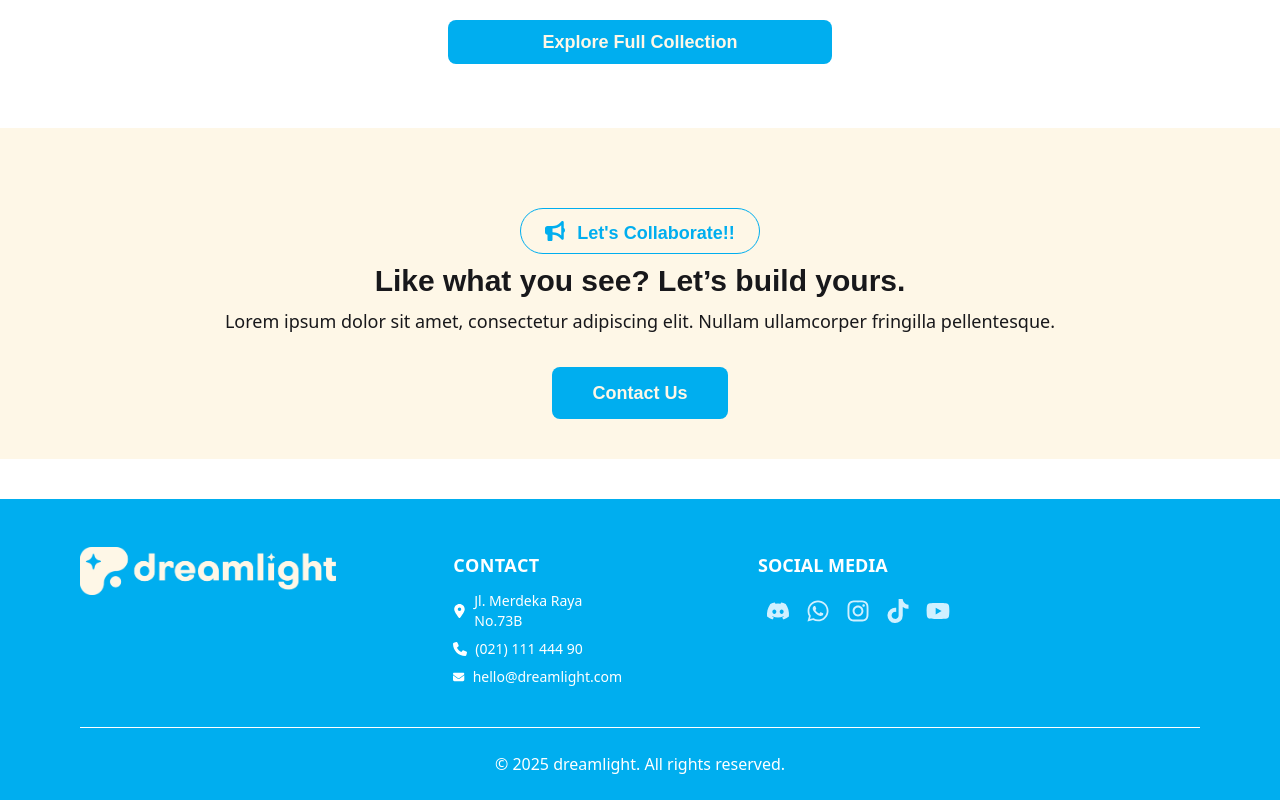
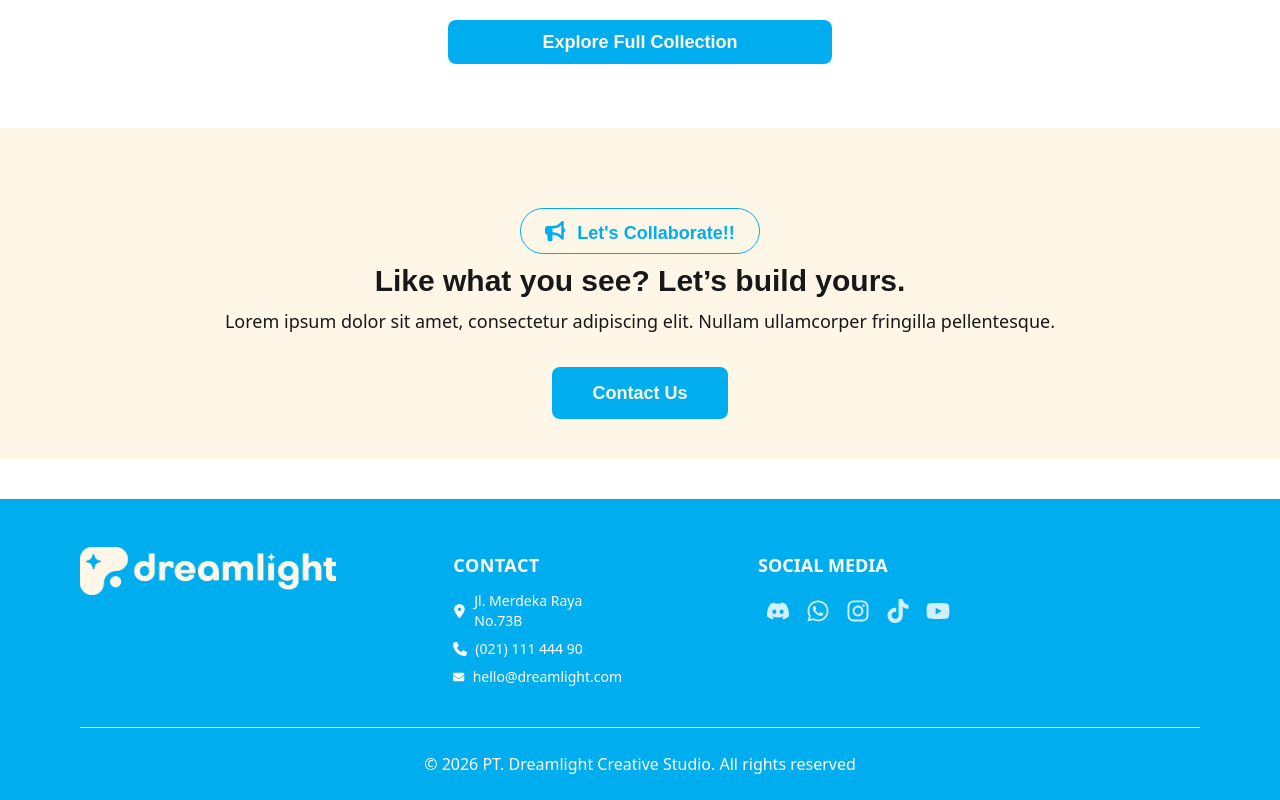
Before and after one commit to farizahh/dreamlight, a React (Vite) app: page / in a window 1280 px wide. Shown: the part 2983-3783 px from the top of the page. Built offline with nearby package versions, Linux system fonts and the light colour scheme.

Commit message:
fix: update footer

```diff
--- a/src/component/Footer.jsx
+++ b/src/component/Footer.jsx
@@ -83,7 +83,7 @@ const Footer = () => {
                         </div>
                     </div>
                 </div>
-                <div className="py-6 text-center text-base font-sans text-white">© 2025 dreamlight. All rights reserved.</div>
+                <div className="py-6 text-center text-base font-sans text-white">© 2026 PT. Dreamlight Creative Studio. All rights reserved</div>
             </footer>
         </section>
     )
```
